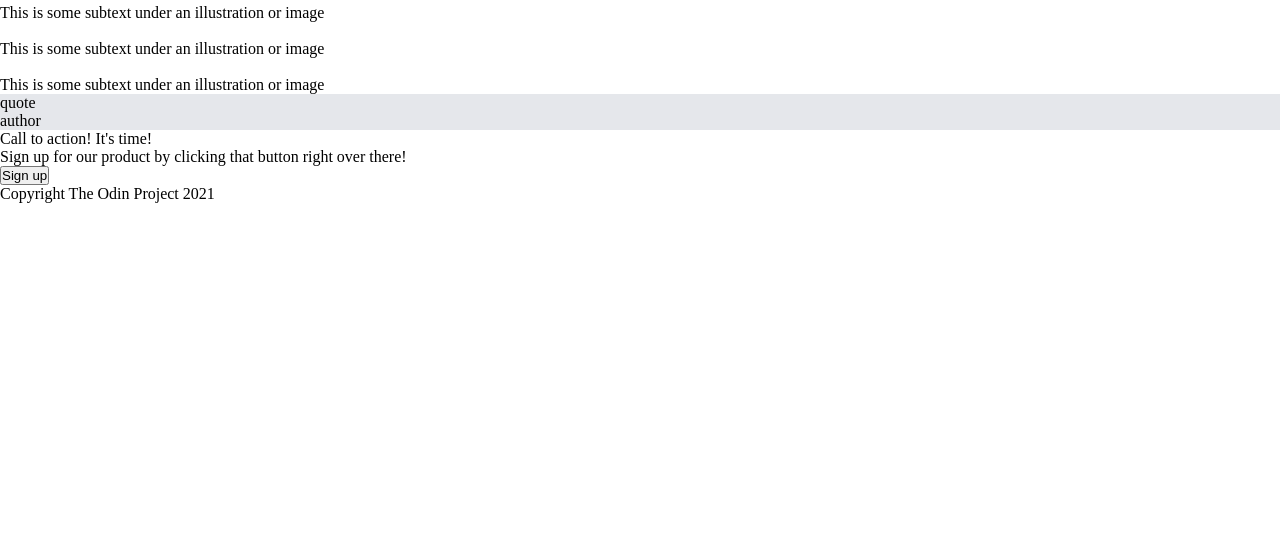
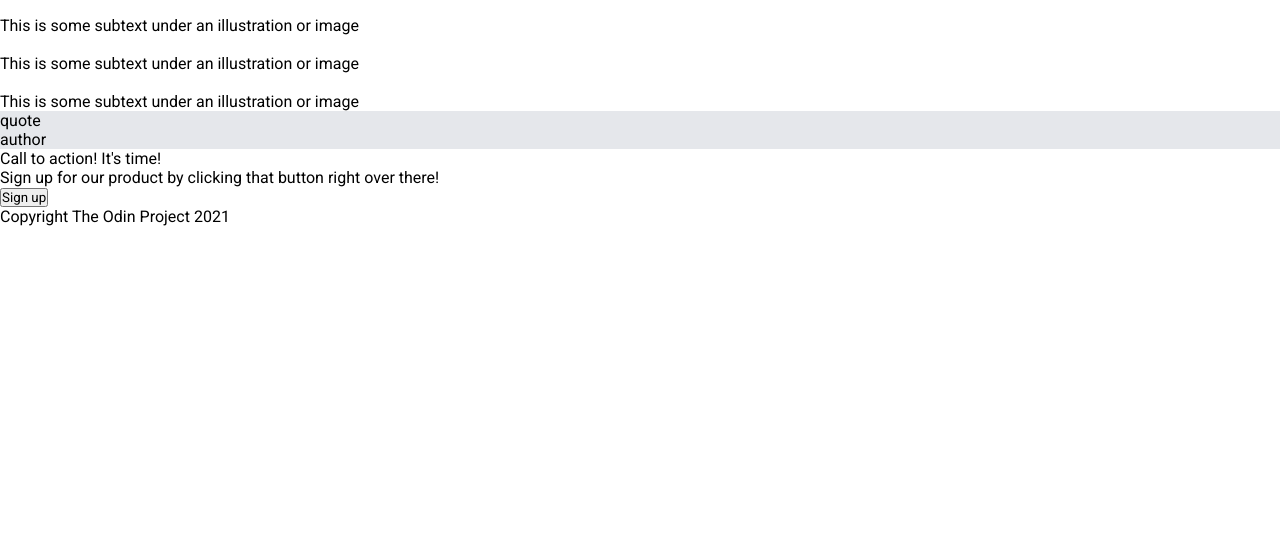
Before and after one commit to Antoniiio27/top-landing-page, a plain HTML site: page index.html in a window 1280 px wide. Shown: the part 251-800 px from the top of the page. Drawn offline with Linux system fonts and the light colour scheme.

Commit message:
Added font style Roboto

```diff
--- a/index.html
+++ b/index.html
@@ -4,7 +4,12 @@
     <meta charset="UTF-8" />
     <meta name="viewport" content="width=device-width, initial-scale=1.0" />
     <link rel="stylesheet" href="style.css" />
-
+    <link rel="preconnect" href="https://fonts.googleapis.com" />
+    <link rel="preconnect" href="https://fonts.gstatic.com" crossorigin />
+    <link
+      href="https://fonts.googleapis.com/css2?family=Roboto:ital,wght@0,100..900;1,100..900&display=swap"
+      rel="stylesheet"
+    />
     <title>Document</title>
   </head>
   <body>
--- a/style.css
+++ b/style.css
@@ -1,6 +1,7 @@
 * {
   padding: 0;
   margin: 0;
+  font-family: Roboto;
 }
 
 body {
```
